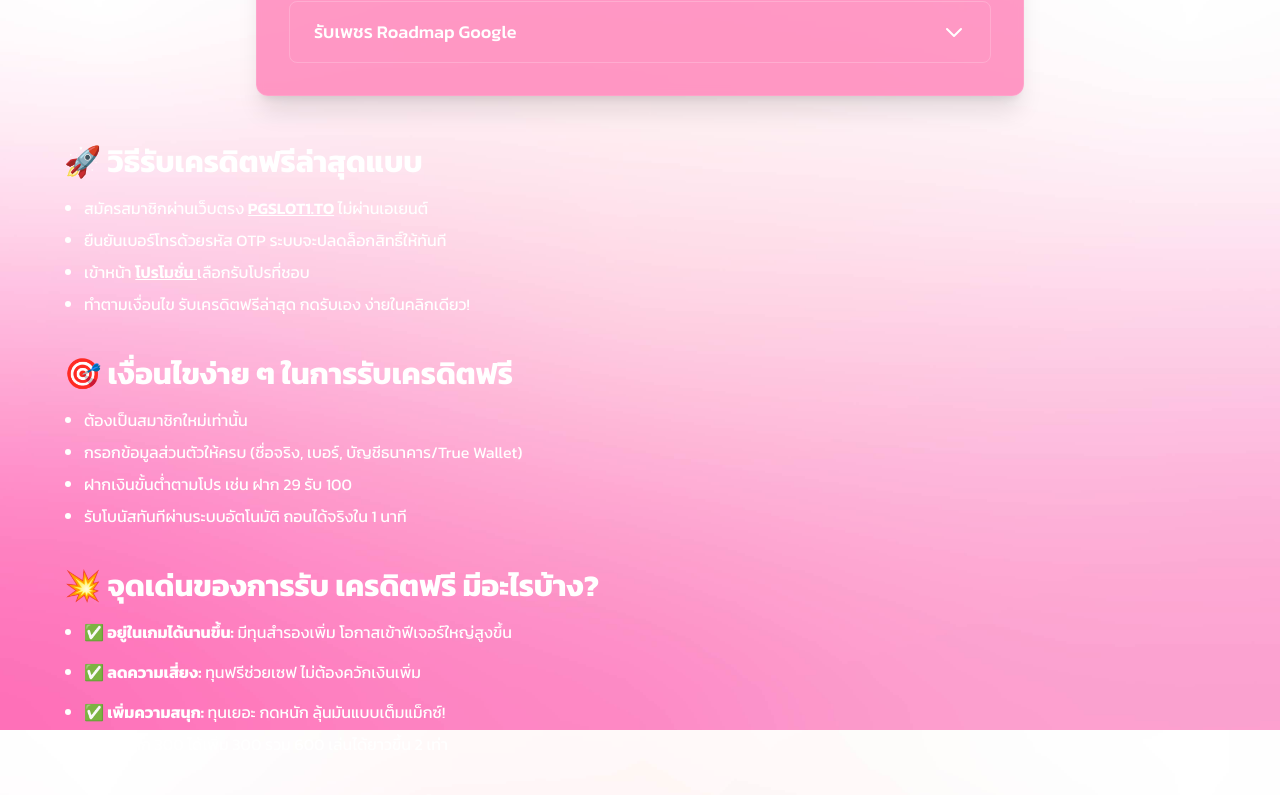
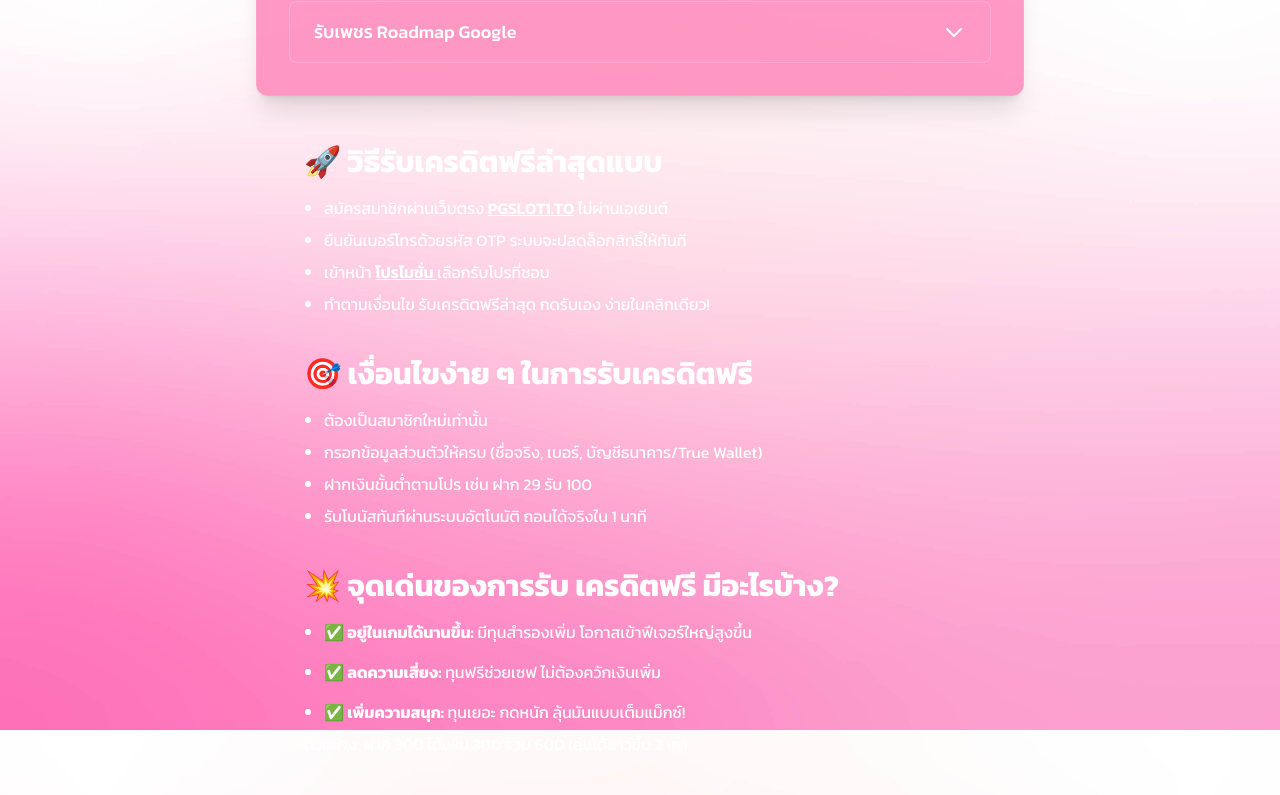
Before and after one commit to zhshimanto/PgTo, a Nuxt app: page /free-credit in a window 1280 px wide. Shown: the part 870-1665 px from the top of the page. Built offline with nearby package versions, Linux system fonts and the light colour scheme.

Commit message:
Edit: Credit Free Alignment text

```diff
--- a/pages/free-credit.vue
+++ b/pages/free-credit.vue
@@ -50,7 +50,8 @@
           </div>
         </div>
 
-        <div class="mx-auto max-w-6xl space-y-10 text-white">
+        <div class="mx-auto max-w-6xl">
+          <div class="max-w-2xl mx-auto space-y-10 text-white">
             <div>
               <h2 class="text-2xl md:text-3xl font-bold mb-4">
                 🚀 วิธีรับเครดิตฟรีล่าสุดแบบ
@@ -199,6 +200,7 @@
             </div>
           </div>
         </div>
+      </div>
     </section>
   </div>
 </template>
```
Lines whose indentation alone changed are shown as unchanged.
